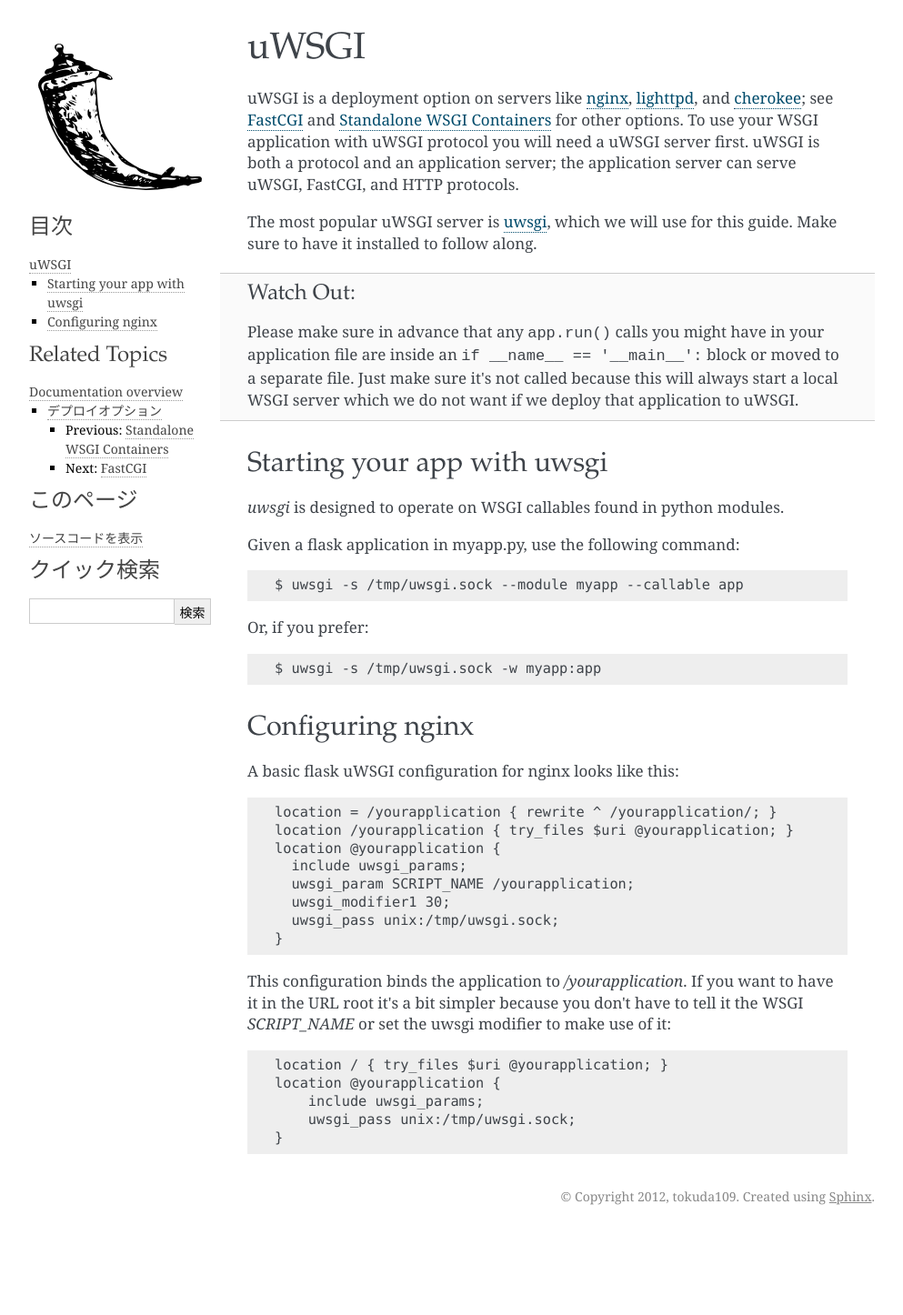
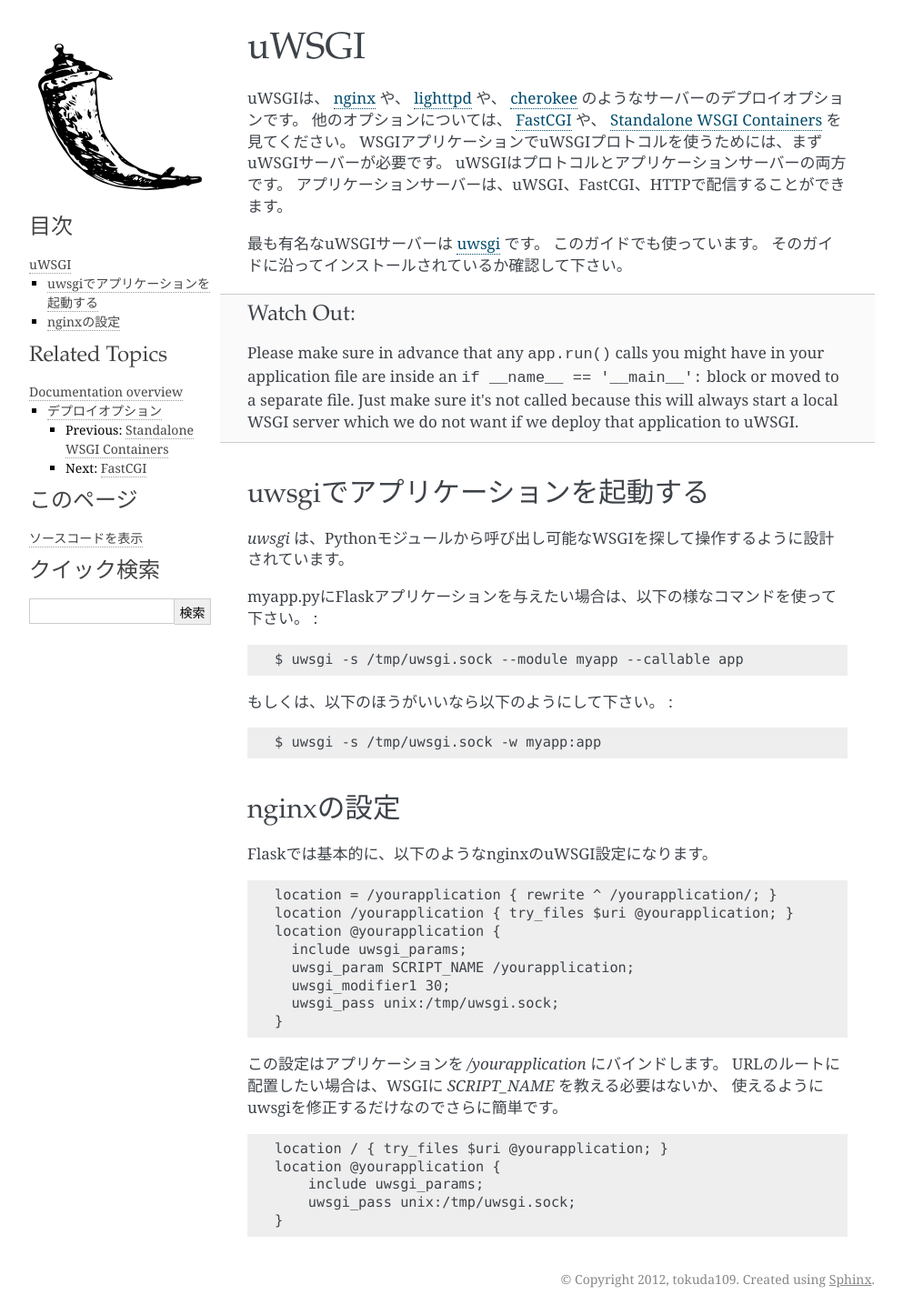
Before and after one commit to tokuda109/flask-docs-ja, a Sphinx documentation site: the page built from docs/deploying/uwsgi.rst, in a window 1280 px wide. Shown: the whole page at 91% size, without its empty margins (148-1141 px from the left). Built offline with Sphinx 7.4.7, drawn with Linux system fonts in a browser that asks for light colours; pages that are not in the unit, such as notebooks, are missing from menus; before the commit the page ends 1355 px from its top, so only the background shows below that.

Commit message:
Translated uwsgi part

```diff
--- a/docs/deploying/uwsgi.rst
+++ b/docs/deploying/uwsgi.rst
@@ -3,14 +3,24 @@
 uWSGI
 =====
 
-uWSGI is a deployment option on servers like `nginx`_, `lighttpd`_, and
-`cherokee`_; see :ref:`deploying-fastcgi` and :ref:`deploying-wsgi-standalone`
-for other options.  To use your WSGI application with uWSGI protocol you will
-need a uWSGI server first. uWSGI is both a protocol and an application server;
-the application server can serve uWSGI, FastCGI, and HTTP protocols.
+.. uWSGI is a deployment option on servers like `nginx`_, `lighttpd`_, and
+   `cherokee`_; see :ref:`deploying-fastcgi` and :ref:`deploying-wsgi-standalone`
+   for other options.  To use your WSGI application with uWSGI protocol you will
+   need a uWSGI server first. uWSGI is both a protocol and an application server;
+   the application server can serve uWSGI, FastCGI, and HTTP protocols.
 
-The most popular uWSGI server is `uwsgi`_, which we will use for this
-guide.  Make sure to have it installed to follow along.
+uWSGIは、 `nginx`_ や、 `lighttpd`_ や、 `cherokee`_ のようなサーバーのデプロイオプションです。
+他のオプションについては、 :ref:`deploying-fastcgi` や、 :ref:`deploying-wsgi-standalone` を見てください。
+WSGIアプリケーションでuWSGIプロトコルを使うためには、まずuWSGIサーバーが必要です。
+uWSGIはプロトコルとアプリケーションサーバーの両方です。
+アプリケーションサーバーは、uWSGI、FastCGI、HTTPで配信することができます。
+
+.. The most popular uWSGI server is `uwsgi`_, which we will use for this
+   guide.  Make sure to have it installed to follow along.
+
+最も有名なuWSGIサーバーは `uwsgi`_ です。
+このガイドでも使っています。
+そのガイドに沿ってインストールされているか確認して下さい。
 
 .. admonition:: Watch Out
 
@@ -20,27 +30,41 @@
    not called because this will always start a local WSGI server which
    we do not want if we deploy that application to uWSGI.
 
-Starting your app with uwsgi
-----------------------------
+.. Starting your app with uwsgi
+   ----------------------------
 
-`uwsgi` is designed to operate on WSGI callables found in python modules.
+uwsgiでアプリケーションを起動する
+-------------------------------
 
-Given a flask application in myapp.py, use the following command:
+.. `uwsgi` is designed to operate on WSGI callables found in python modules.
+
+`uwsgi` は、Pythonモジュールから呼び出し可能なWSGIを探して操作するように設計されています。
+
+.. Given a flask application in myapp.py, use the following command:
+
+myapp.pyにFlaskアプリケーションを与えたい場合は、以下の様なコマンドを使って下さい。 :
 
 .. sourcecode:: text
 
     $ uwsgi -s /tmp/uwsgi.sock --module myapp --callable app
 
-Or, if you prefer:
+.. Or, if you prefer:
+
+もしくは、以下のほうがいいなら以下のようにして下さい。 :
 
 .. sourcecode:: text
 
     $ uwsgi -s /tmp/uwsgi.sock -w myapp:app
 
-Configuring nginx
------------------
+.. Configuring nginx
+   -----------------
 
-A basic flask uWSGI configuration for nginx looks like this::
+nginxの設定
+--------------------
+
+.. A basic flask uWSGI configuration for nginx looks like this::
+
+Flaskでは基本的に、以下のようなnginxのuWSGI設定になります。 ::
 
     location = /yourapplication { rewrite ^ /yourapplication/; }
     location /yourapplication { try_files $uri @yourapplication; }
@@ -51,9 +75,13 @@
       uwsgi_pass unix:/tmp/uwsgi.sock;
     }
 
-This configuration binds the application to `/yourapplication`.  If you want
-to have it in the URL root it's a bit simpler because you don't have to tell
-it the WSGI `SCRIPT_NAME` or set the uwsgi modifier to make use of it::
+.. This configuration binds the application to `/yourapplication`.  If you want
+   to have it in the URL root it's a bit simpler because you don't have to tell
+   it the WSGI `SCRIPT_NAME` or set the uwsgi modifier to make use of it::
+
+この設定はアプリケーションを `/yourapplication` にバインドします。
+URLのルートに配置したい場合は、WSGIに `SCRIPT_NAME` を教える必要はないか、
+使えるようにuwsgiを修正するだけなのでさらに簡単です。 ::
 
     location / { try_files $uri @yourapplication; }
     location @yourapplication {
```
